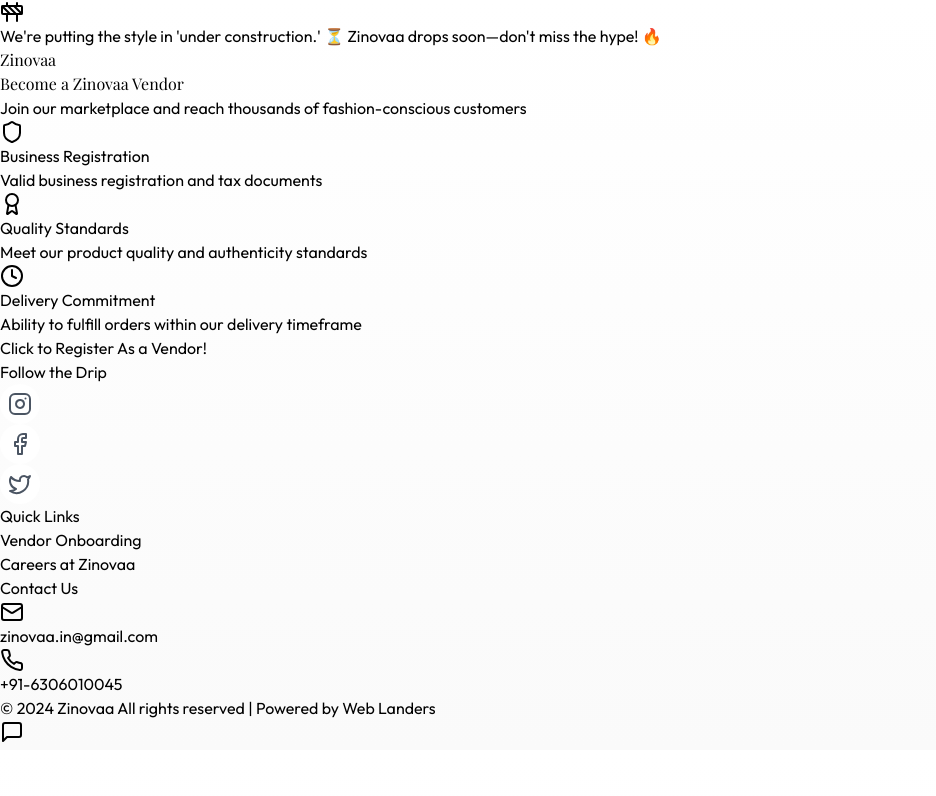
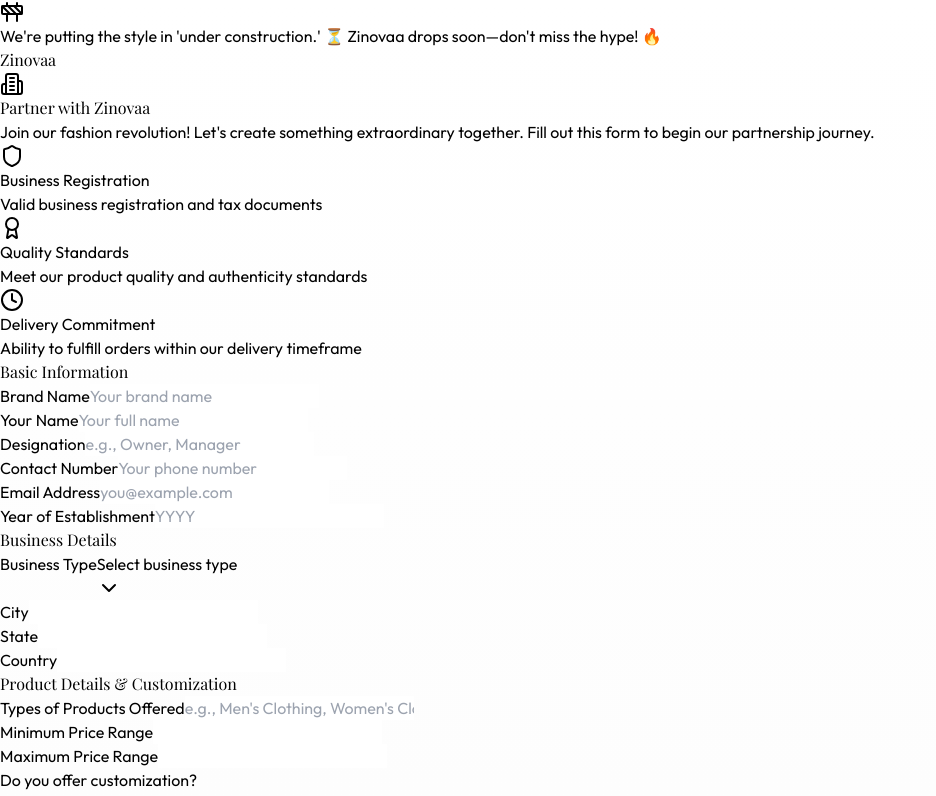
Before and after one commit to sahabji0P/Zinovaa, a Next.js app: page /vendor in a window 1280 px wide. Shown: the top 796 px of the page, without its empty margins (0-936 px from the left). Built offline with nearby package versions, Linux system fonts and the light colour scheme; a web font is replaced by a local one.

Commit message:
Edits in the vendor registration form

```diff
--- a/app/vendor/page.tsx
+++ b/app/vendor/page.tsx
@@ -1,64 +1,19 @@
 "use client";
 
-import { playfair } from "@/components/layout/fonts";
+import VendorApplication from "@/components/Vendors/vendorForm";
 import { motion } from "framer-motion";
-import { Award, Clock, Shield } from "lucide-react";
-import Link from "next/link";
 
 export default function VendorPage() {
-  const requirements = [
-    {
-      icon: Shield,
-      title: "Business Registration",
-      description: "Valid business registration and tax documents"
-    },
-    {
-      icon: Award,
-      title: "Quality Standards",
-      description: "Meet our product quality and authenticity standards"
-    },
-    {
-      icon: Clock,
-      title: "Delivery Commitment",
-      description: "Ability to fulfill orders within our delivery timeframe"
-    }
-  ];
+
 
   return (
     <main className="min-h-screen py-20">
       <div className="container mx-auto px-4">
         <div className="max-w-4xl mx-auto">
-          <motion.div
-            initial={{ opacity: 0, y: 20 }}
-            animate={{ opacity: 1, y: 0 }}
-            className="text-center mb-12"
-          >
-            <h1 className={`${playfair.className} text-4xl font-bold mb-4`}>
-              Become a Zinovaa Vendor
-            </h1>
-            <p className="text-xl text-gray-600">
-              Join our marketplace and reach thousands of fashion-conscious customers
-            </p>
-          </motion.div>
 
-          <div className="grid md:grid-cols-3 gap-8 mb-16">
-            {requirements.map((req, index) => (
-              <motion.div
-                key={index}
-                initial={{ opacity: 0, y: 20 }}
-                animate={{ opacity: 1, y: 0 }}
-                transition={{ delay: index * 0.2 }}
-                className="bg-white p-6 rounded-lg shadow-lg"
-              >
-                <req.icon className="w-12 h-12 text-red-600 mb-4" />
-                <h3 className="text-xl font-semibold mb-2">{req.title}</h3>
-                <p className="text-gray-600">{req.description}</p>
-              </motion.div>
-            ))}
 
-          </div>
 
-          <motion.div
+          {/* <motion.div
             initial={{ opacity: 0, y: 20 }}
             animate={{ opacity: 1, y: 0 }}
             transition={{ delay: 0.2 }}
@@ -67,8 +22,9 @@
             <Link href={`/vendor/application`}>
               <h2 className="cursor-pointer transform transition-transform duration-300 ease-in-out hover:scale-125 text-2xl">
                 Click to Register As a Vendor!
-              </h2>   </Link>       </motion.div>
+              </h2>   </Link>       </motion.div> */}
 
+          <VendorApplication />
 
         </div>
       </div>
--- a/app/vendor/application/page.tsx
+++ b/components/Vendors/vendorForm.tsx
@@ -14,8 +14,9 @@
 } from "@/components/ui/select";
 import { Textarea } from "@/components/ui/textarea";
 import { motion } from "framer-motion";
-import { Building2, Send, Trash2, Upload } from "lucide-react";
+import { Award, Building2, Clock, Send, Shield, Trash2, Upload } from "lucide-react";
 import { useState } from "react";
+
 
 // TypeScript interfaces
 interface VendorForm {
@@ -43,7 +44,7 @@
     comments: string;
 }
 
-export default function VendorForm() {
+export default function VendorApplication() {
     const [formData, setFormData] = useState<VendorForm>({
         brandName: '',
         name: '',
@@ -94,8 +95,26 @@
         console.log(formData);
     };
 
+    const requirements = [
+        {
+            icon: Shield,
+            title: "Business Registration",
+            description: "Valid business registration and tax documents"
+        },
+        {
+            icon: Award,
+            title: "Quality Standards",
+            description: "Meet our product quality and authenticity standards"
+        },
+        {
+            icon: Clock,
+            title: "Delivery Commitment",
+            description: "Ability to fulfill orders within our delivery timeframe"
+        }
+    ];
+
     return (
-        <main className="min-h-screen bg-gradient-to-b from-white to-gray-50 py-16 px-4 flex items-center justify-center">
+        <main className="min-h-screen bg-gradient-to-b from-white to-gray-50 py-10 px-4 flex items-center justify-center">
             <div className="container max-w-4xl">
                 <motion.div
                     initial={{ opacity: 0, y: 20 }}
@@ -121,6 +140,23 @@
                             Join our fashion revolution! Let&apos;s create something extraordinary together.
                             Fill out this form to begin our partnership journey.
                         </p>
+                    </div>
+
+                    <div className="grid md:grid-cols-3 gap-8 mb-16">
+                        {requirements.map((req, index) => (
+                            <motion.div
+                                key={index}
+                                initial={{ opacity: 0, y: 20 }}
+                                animate={{ opacity: 1, y: 0 }}
+                                transition={{ delay: index * 0.2 }}
+                                className="bg-white p-6 rounded-lg shadow-lg"
+                            >
+                                <req.icon className="w-12 h-12 text-red-600 mb-4" />
+                                <h3 className="text-xl font-semibold mb-2">{req.title}</h3>
+                                <p className="text-gray-600">{req.description}</p>
+                            </motion.div>
+                        ))}
+
                     </div>
 
                     {/* Form Section */}
```
